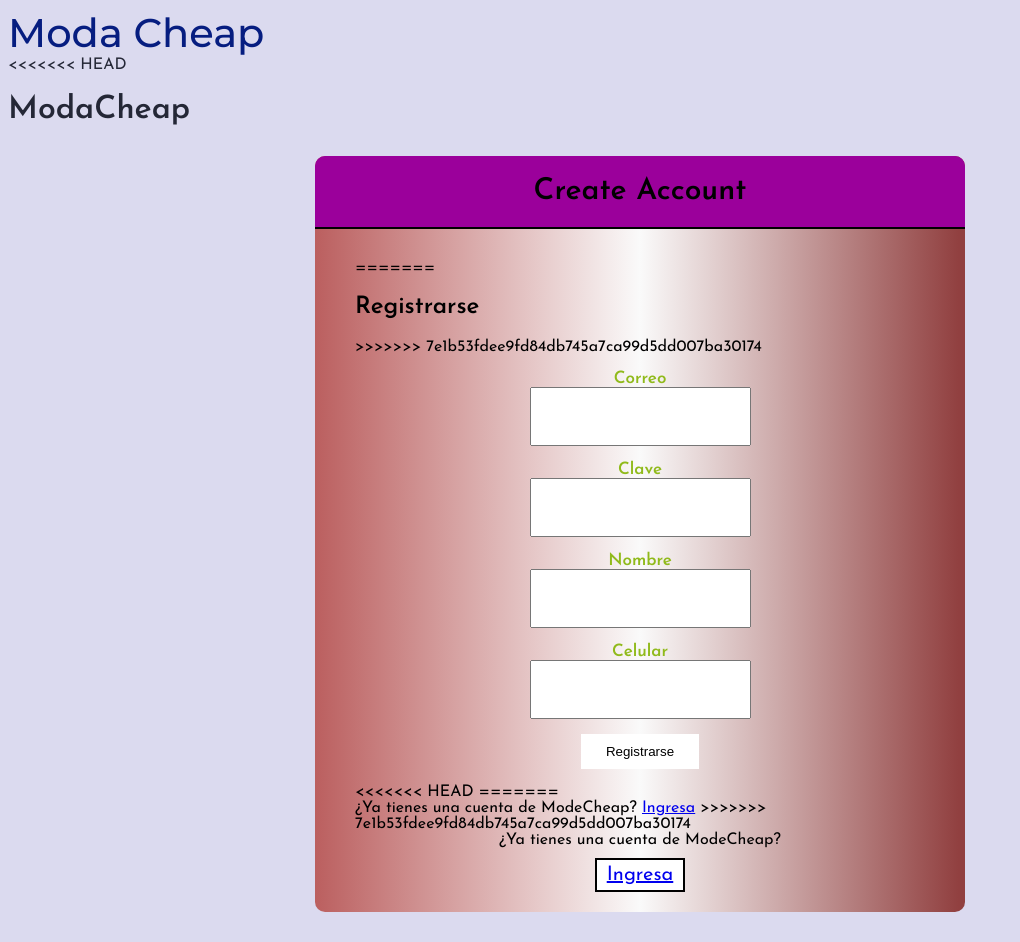
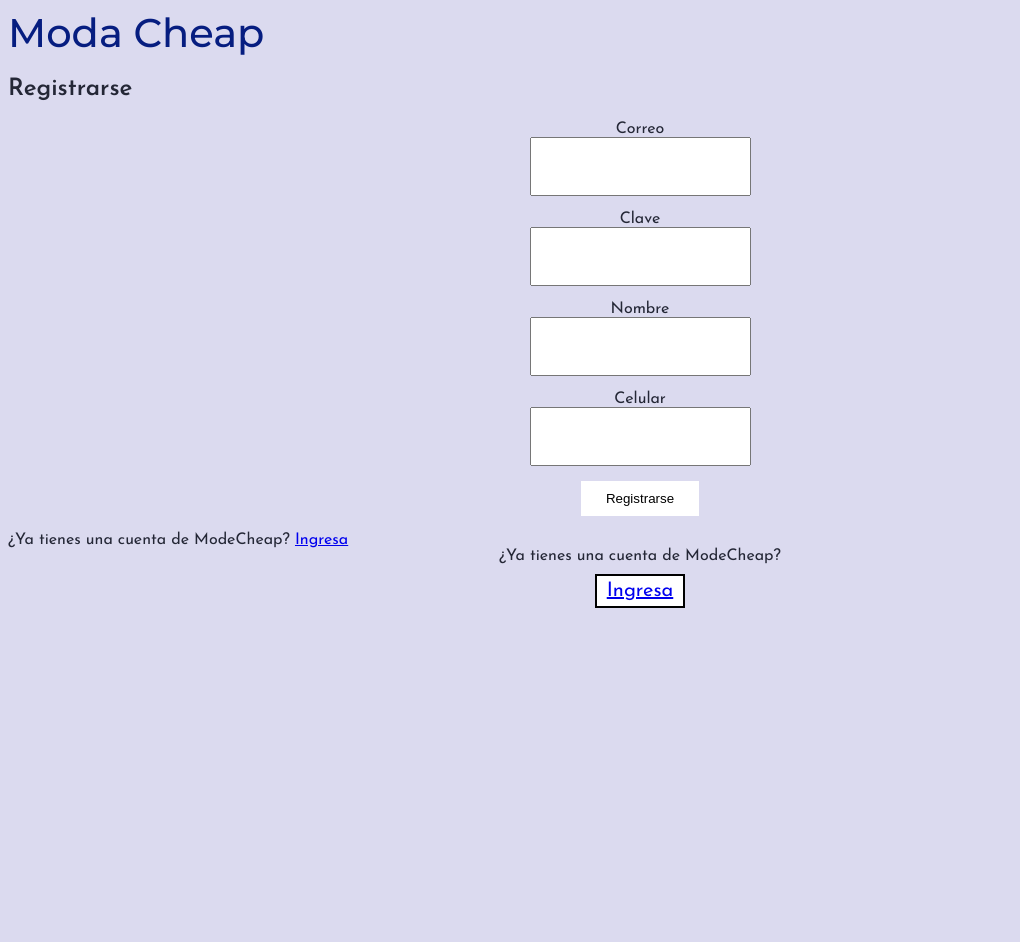
Before and after one commit to jjordanoc/modacheap, a Flask app: page /usuario/registrar in a window 1280 px wide. Shown: the whole page, without its empty margins (0-1020 px from the left). After the commit the page ends 608 px from the top, so only its background shows below. Run offline with Flask 2, Linux system fonts and the light colour scheme.

Commit message:
Version funcionando

```diff
--- a/static/scripts/main.js
+++ b/static/scripts/main.js
@@ -30,31 +30,18 @@ const usuarioRegistrar = function(e) {
     const clave = document.getElementById("clave");
     const nombre = document.getElementById("nombre");
     const celular = document.getElementById("celular");
-<<<<<<< HEAD
-    fetch("/login", {
-=======
     fetch("/usuario/registrar", {
->>>>>>> 7e1b53fdee9fd84db745a7ca99d5dd007ba30174
         method: "POST",
         body: JSON.stringify({
             correo: correo.value,
             clave: clave.value,
             nombre: nombre.value,
-<<<<<<< HEAD
-            celular: celular.value,
-=======
             celular: celular.value
->>>>>>> 7e1b53fdee9fd84db745a7ca99d5dd007ba30174
         }),
         headers: {
             "Content-Type": "application/json"
         },
         redirect: "follow"
-<<<<<<< HEAD
-    }).then(function(res) {
-        console.log('response=', res)
-        return response.json();
-=======
     }).then(res => res.json()).then(function(resJson) {
         if (resJson["status"] == "success") {
             window.location.href = "/"
@@ -64,6 +51,5 @@ const usuarioRegistrar = function(e) {
         }
     }).catch(function(e) {
         console.log(e);
->>>>>>> 7e1b53fdee9fd84db745a7ca99d5dd007ba30174
     });
 }
--- a/templates/register.html
+++ b/templates/register.html
@@ -3,27 +3,8 @@
 
 {% block main %}
 <div class="container">
-<<<<<<< HEAD
-    <header>
-        <div class = "top">
-            <h1>ModaCheap</h1>
-        </div>
-
-    </header>
-
-
-    <form id="login-form">
-
-        <div class="form-header">
-            <h1>Create Account</h1>
-        </div>
-
-        <div class="box">
-
-=======
     <h2>Registrarse</h2>
     <form id="register-form">
->>>>>>> 7e1b53fdee9fd84db745a7ca99d5dd007ba30174
         <div class="form-field">
             <label for="correo" class="subtitle">Correo</label></br>
             <input id="correo" name="correo" type="email" required class="text-input">
@@ -43,12 +24,9 @@
         <div class="form-field">
             <input type="submit" value="Registrarse" class="submit-input">
         </div>
-<<<<<<< HEAD
-=======
     </form>
     <div>
         ¿Ya tienes una cuenta de ModeCheap? <a href="{{url_for('usuario_login')}}">Ingresa</a>
->>>>>>> 7e1b53fdee9fd84db745a7ca99d5dd007ba30174
     </div>
     </form>
     <div class="another">
```
Also changed, not shown: templates/vender.html (added, +18 -0 lines).
